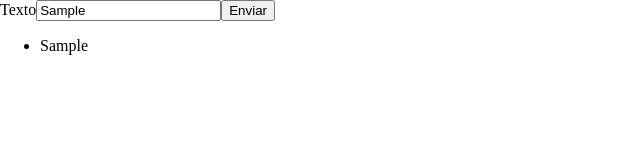
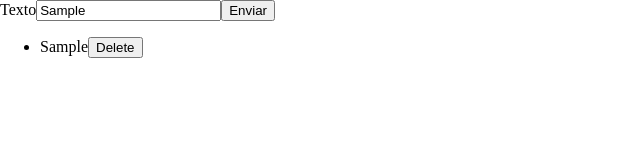
Before and after one commit to JulioVianaDev/todo-typescript, a React (Create React App) app: page / in a window 1280 px wide. Both pictures are taken after typing "Sample" into the empty fields and a click on the button "Enviar". Shown: the top 160 px of the page, without its empty margins (0-640 px from the left). Built offline with nearby package versions, Linux system fonts and the light colour scheme; the HTML template or start-up script is replaced by a standard one.

Commit message:
todo funcionando

```diff
--- a/src/App.tsx
+++ b/src/App.tsx
@@ -11,10 +11,16 @@ function App() {
     }
     setTodos([...todos,newObject])
   }
+  const deleteTodo=(id: number)=>{
+    setTodos(lastState=>{
+        return lastState.filter(t=>t.id !== id)
+      }
+    )
+  }
   return (
     <div className="App">
-      <NewTodo onAddTodo ={todoAddHandler}/>
-      <TodoList items={todos}/>
+      <NewTodo  onAddTodo ={todoAddHandler}/>
+      <TodoList deleteTodo={deleteTodo} items={todos}/>
     </div>
   );
 }
--- a/src/components/TodoList.tsx
+++ b/src/components/TodoList.tsx
@@ -1,14 +1,18 @@
 import React from 'react'
 
 interface TodoListProps{
-  items: {id:number,text:string}[]
+  items: {id:number,text:string}[],
+  deleteTodo: (id:number)=>void;
 }
 
 const TodoList: React.FC<TodoListProps> = props=>{
 
   return <ul>
     {props.items.map(t=>
-      <li>{t.text}</li>
+      <li key={t.id}>
+        <span>{t.text}</span>
+        <button onClick={props.deleteTodo.bind(null,t.id)}>Delete</button>
+      </li>
     )}
   </ul>
 }
```
